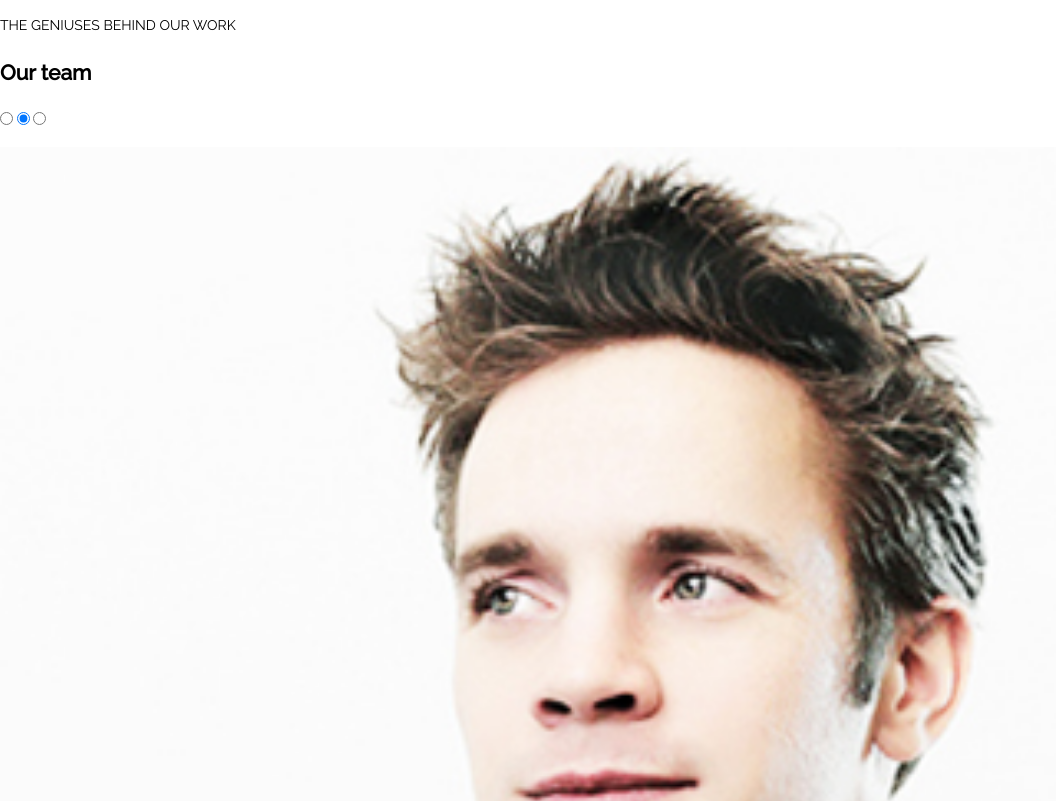
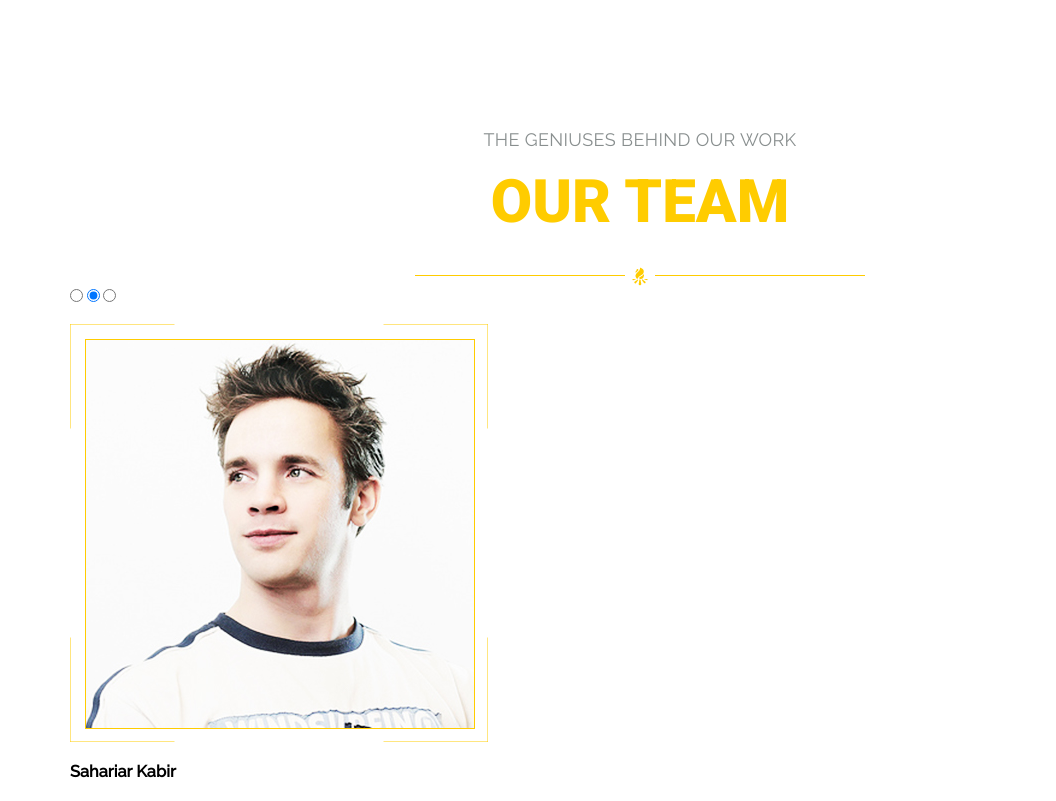
Before and after one commit to Makiss/css_preprocessor, a plain HTML site: page index.html in a window 1280 px wide. Shown: the top 801 px of the page, without its empty margins (0-1056 px from the left). Drawn offline with nearby package versions, Linux system fonts and the light colour scheme; files that its build step writes are made by us from their sources.

Commit message:
Create border-image, add styles for section header

```diff
--- a/index.html
+++ b/index.html
@@ -10,8 +10,11 @@
 </head>
 <body>
 	<section class="section">
+		<div class="container">
+			<header class="section__header">
 				<p class="section__slogan">THE GENIUSES BEHIND OUR WORK</p>
 				<h2 class="section__title">Our team</h2>
+			</header>
 			<article class="slider">
 				<input type="radio" class="slider__input  slider__input--1" id="slider-input-1" name="slider-input">
 				<input type="radio" class="slider__input  slider__input--2" id="slider-input-2" name="slider-input" checked>
@@ -109,6 +112,7 @@
 				<button class="slider__arrow  slider__arrow--left">Previous</button>
 				<button class="slider__arrow  slider__arrow--right">Next</button>
 			</article>
+		</div>
 	</section>
 </body>
 </html>
--- a/scss/base.scss
+++ b/scss/base.scss
@@ -2,6 +2,7 @@ body {
 	font-family: $font-family;
 	font-size: $font-size;
 	line-height: $line-height;
+	background-color: $background-color;
 }
 
 img {
--- /dev/null
+++ b/scss/blocks/card.scss
@@ -0,0 +1,11 @@
+.card__image {
+	box-sizing: border-box;
+	padding: 15px;
+	width: 418px;
+	height: 418px;
+	background-image: url('../img/image-border.svg');
+
+	img {
+		border: 1px solid $color-main;
+	}
+}
--- /dev/null
+++ b/scss/blocks/container.scss
@@ -0,0 +1,7 @@
+.container {
+	box-sizing: border-box;
+	margin: 0 auto;
+	padding-left: 15px;
+	padding-right: 15px;
+	width: 1170px;
+}
--- a/scss/blocks/section.scss
+++ b/scss/blocks/section.scss
@@ -0,0 +1,60 @@
+.section {
+	padding-top: 110px;
+	padding-bottom: 95px;
+	background-color: $background-color;
+}
+
+.section__header {
+	position: relative;
+	padding-bottom: 1px;
+	text-align: center;
+
+	&::after {
+		content: '';
+		position: absolute;
+		bottom: 0;
+		left: 50%;
+		box-sizing: border-box;
+		margin-left: -15px;
+		padding-left: 7px;
+		padding-right: 7px;
+		height: $bonfire-icon-height;
+		width: 30px;
+		background-image: url('../img/bonfire_icon.png');
+		background-repeat: no-repeat;
+		background-position: center center;
+		background-color: $background-color;
+	}
+
+
+	&::before {
+		content: '';
+		position: absolute;
+		bottom: $bonfire-icon-height / 2;
+		left: 50%;
+		margin-left: -225px;
+		height: 1px;
+		width: 450px;
+		background-color: $color-main;
+	}
+}
+
+.section__slogan {
+	margin-bottom: 17px;
+	font-size: 18px;
+	line-height: 1.33;
+	color: $gray--light;
+	letter-spacing: 0.02em;
+	text-transform: uppercase;
+}
+
+.section__title {
+	margin-top: 0;
+	margin-bottom: 50px;
+	font-family: $font-family--title;
+	font-size: $font-size--h2;
+	font-weight: $font-weight--title;
+	line-height: $line-height--title;
+	color: $color-main;
+	text-transform: uppercase;
+}
--- a/scss/style.scss
+++ b/scss/style.scss
@@ -2,7 +2,9 @@
 @import 'variables';
 @import 'mixins';
 @import 'base';
+@import 'blocks/container';
 @import 'blocks/section';
 @import 'blocks/btn';
 @import 'blocks/list';
 @import 'blocks/slider';
+@import 'blocks/card';
--- a/scss/variables.scss
+++ b/scss/variables.scss
@@ -1,3 +1,4 @@
+$background-color: #ffffff;
 $color-main: #ffcc00;
 
 $gray: #666666;
@@ -24,3 +25,5 @@ $font-size--h4: 24px;
 $line-height--h4: 1.5;
 
 $slides-quantity: 3;
+
+$bonfire-icon-height: 19px;
```
Also changed, not shown: img/image-border.svg (added). Lines whose indentation alone changed are shown as unchanged.
